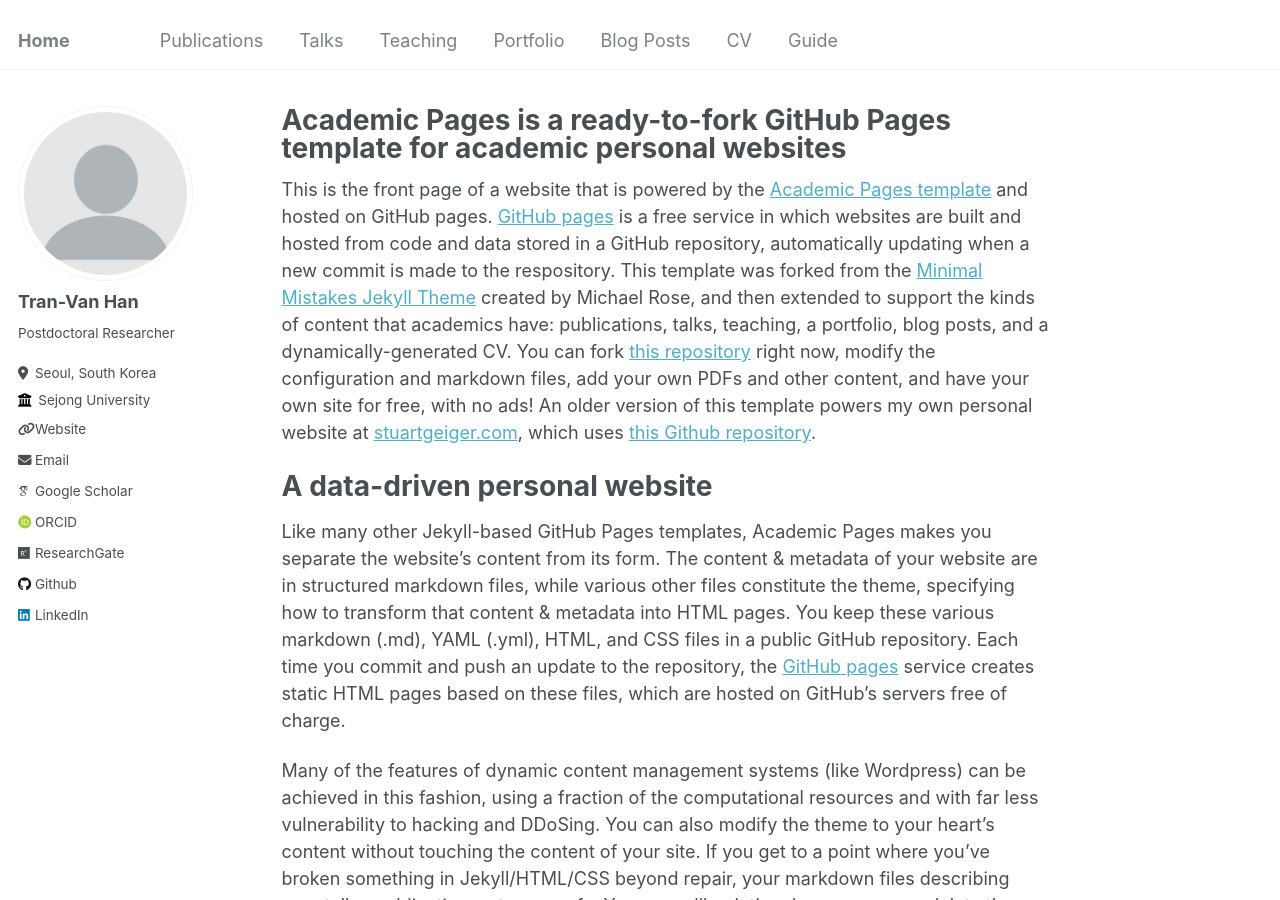
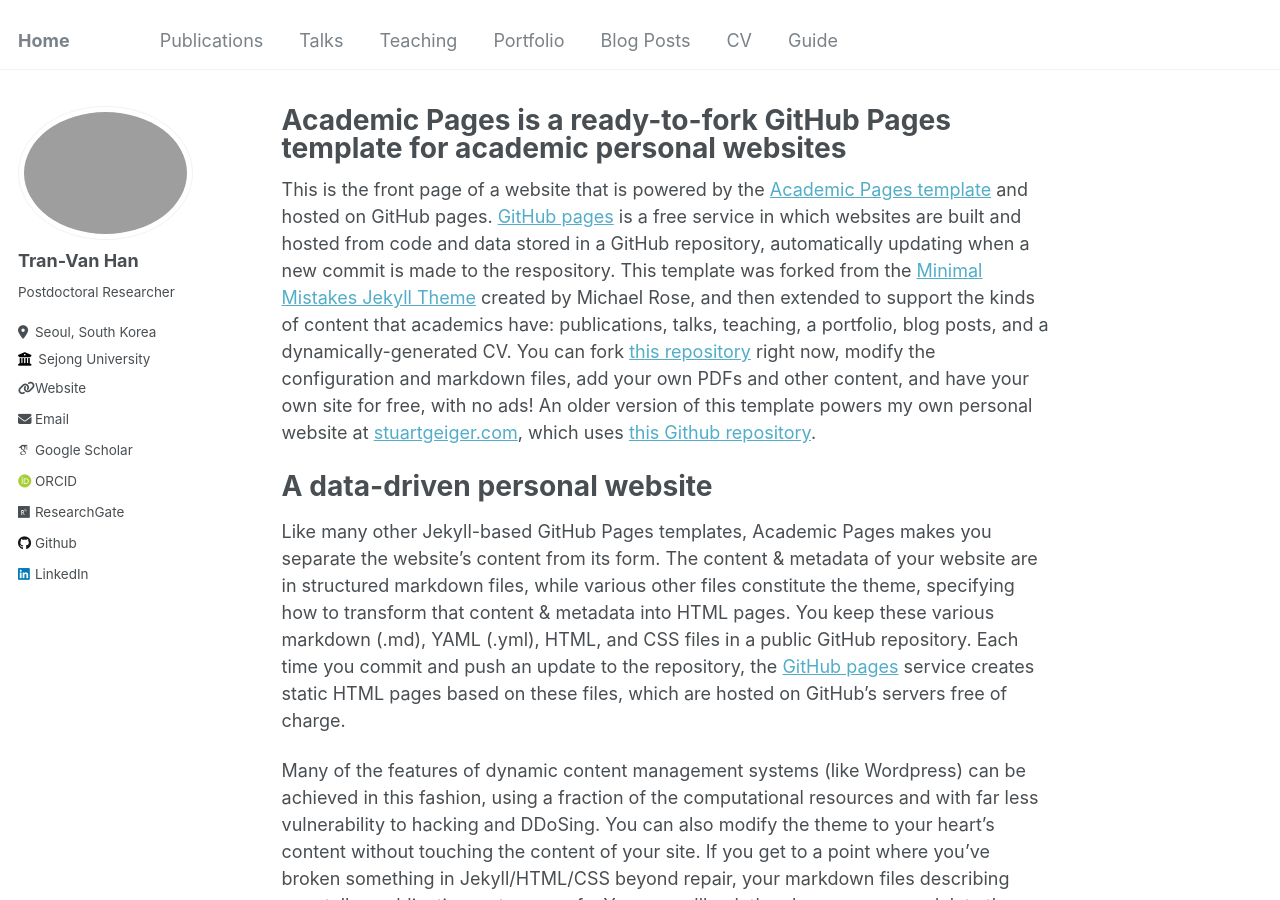
Before and after one commit to tranhan1405/tranhan1405.github.io, a Jekyll site: the page built from _pages/about.md, in a window 1280 px wide and 900 px high. Built offline with Jekyll 4.4.1, drawn with Linux system fonts in a browser that asks for light colours; some web fonts are replaced.

Commit message:
Update _config.yml

```diff
--- a/_config.yml
+++ b/_config.yml
@@ -21,7 +21,7 @@
 #               Additional customization can be done by editing /_includes/author-profile.html
 author:
   # Biographic information
-  avatar           : "profile.png"
+  avatar           : "profile_1.png"
   name             : "Tran-Van Han"
   pronouns         : # example: "she/her"
   bio              : "Postdoctoral Researcher"
```
